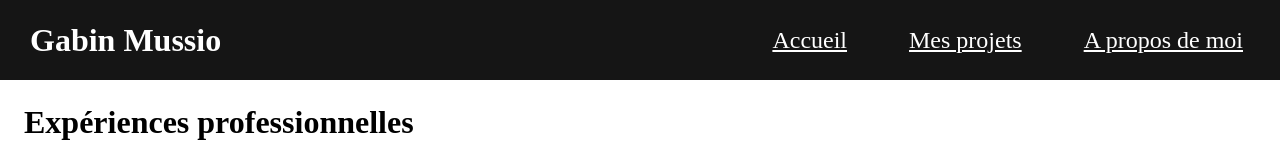
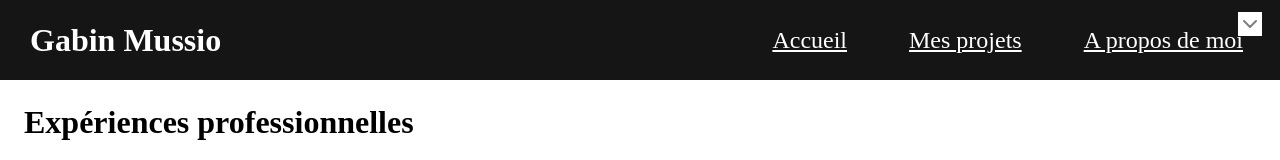
Before and after one commit to CambriHobbit/MonPortfoilio, an Angular app: page /projet in a window 1280 px wide. Both pictures are taken after a click on the heading 640 px from the left and 217 px from the top of the page. Shown: the top 160 px of the page. Built offline with nearby package versions, Linux system fonts and the light colour scheme.

Commit message:
Ajout des chevrons

```diff
--- a/src/app/projet/components/short-projet/short-projet.component.html
+++ b/src/app/projet/components/short-projet/short-projet.component.html
@@ -12,8 +12,38 @@
       </div>
       }
     </section>
+    <div class="summary-chevron-up">
+      <svg
+        width="24"
+        height="24"
+        viewBox="0 0 24 24"
+        fill="none"
+        stroke="currentColor"
+        stroke-width="2"
+        stroke-linecap="round"
+        stroke-linejoin="round"
+        class="feather feather-chevron-down"
+      >
+        <polyline points="6 9 12 15 18 9"></polyline>
+      </svg>
+    </div>
   </summary>
   <div>
     <app-projet [project]="project"></app-projet>
   </div>
+  <div class="summary-chevron-down">
+    <svg
+      width="24"
+      height="24"
+      viewBox="0 0 24 24"
+      fill="none"
+      stroke="currentColor"
+      stroke-width="2"
+      stroke-linecap="round"
+      stroke-linejoin="round"
+      class="feather feather-chevron-up"
+    >
+      <polyline points="18 15 12 9 6 15"></polyline>
+    </svg>
+  </div>
 </details>
```
